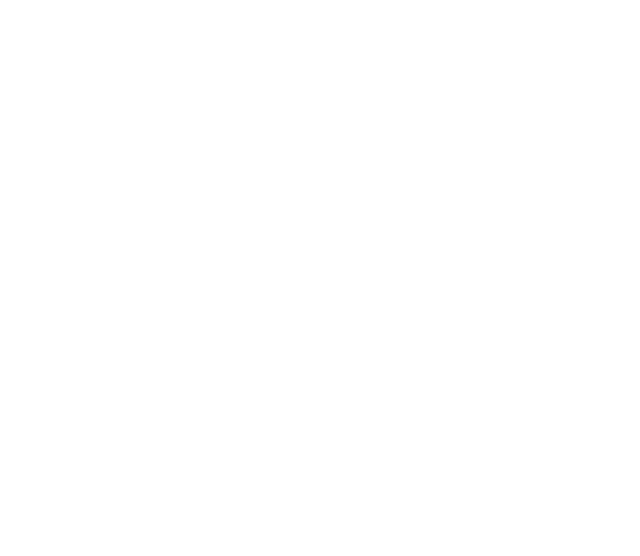
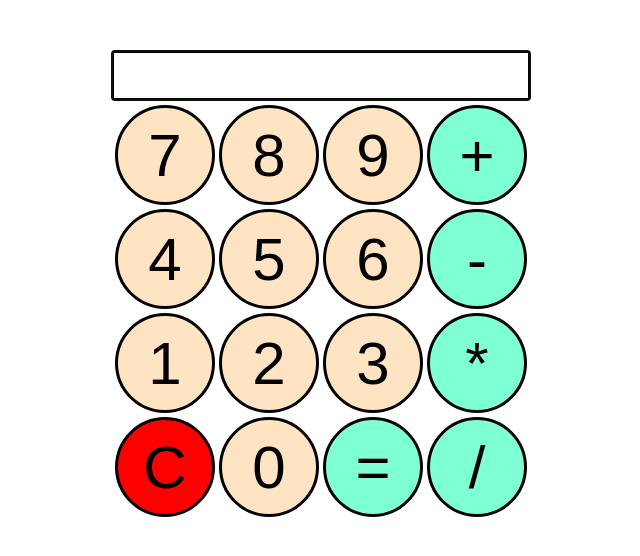
Before and after one commit to Alhimerus/odin-calculator, a plain HTML site: page index.html in a window 1280 px wide. Shown: the whole page, without its empty margins (319-959 px from the left). Drawn offline with Linux system fonts and the light colour scheme.

Commit message:
Add general layout

```diff
--- a/index.html
+++ b/index.html
@@ -11,7 +11,31 @@
 <body>
 
   <div class="outer">
-
+    <input type="text" autofocus>
+    <div>
+      <button class="number">7</button>
+      <button class="number">8</button>
+      <button class="number">9</button>
+      <button class="operator">+</button>
+    </div>
+    <div>
+      <button class="number">4</button>
+      <button class="number">5</button>
+      <button class="number">6</button>
+      <button class="operator">-</button>
+    </div>
+    <div>
+      <button class="number">1</button>
+      <button class="number">2</button>
+      <button class="number">3</button>
+      <button class="operator">*</button>
+    </div>
+    <div>
+      <button class="clear">C</button>
+      <button class="number">0</button>
+      <button class="operator">=</button>
+      <button class="operator">/</button>
+    </div>
   </div>
 
 </body>
--- a/style.css
+++ b/style.css
@@ -1,4 +1,43 @@
 body {
+  display: flex;
+  align-items: center;
+  justify-content: center;
+  margin: 0;
+  padding: 50px;
+}
+
+.outer {
+  display: flex;
+  flex-direction: column;
+  align-items: center;
+  width: 420px;
+  gap: 4px;
+}
+
+input {
   margin: 0;
   padding: 0;
+  width: 414px;
+  font-size: 40px;
+  border: 3px solid black;
 }
+
+button {
+  width: 100px;
+  height: 100px;
+  font-size: 60px;
+  border: 3px solid black;
+  border-radius: 50%;
+}
+
+.number {
+  background-color: bisque;
+}
+
+.operator {
+  background-color: aquamarine;
+}
+
+.clear {
+  background-color: red;
+}
```
